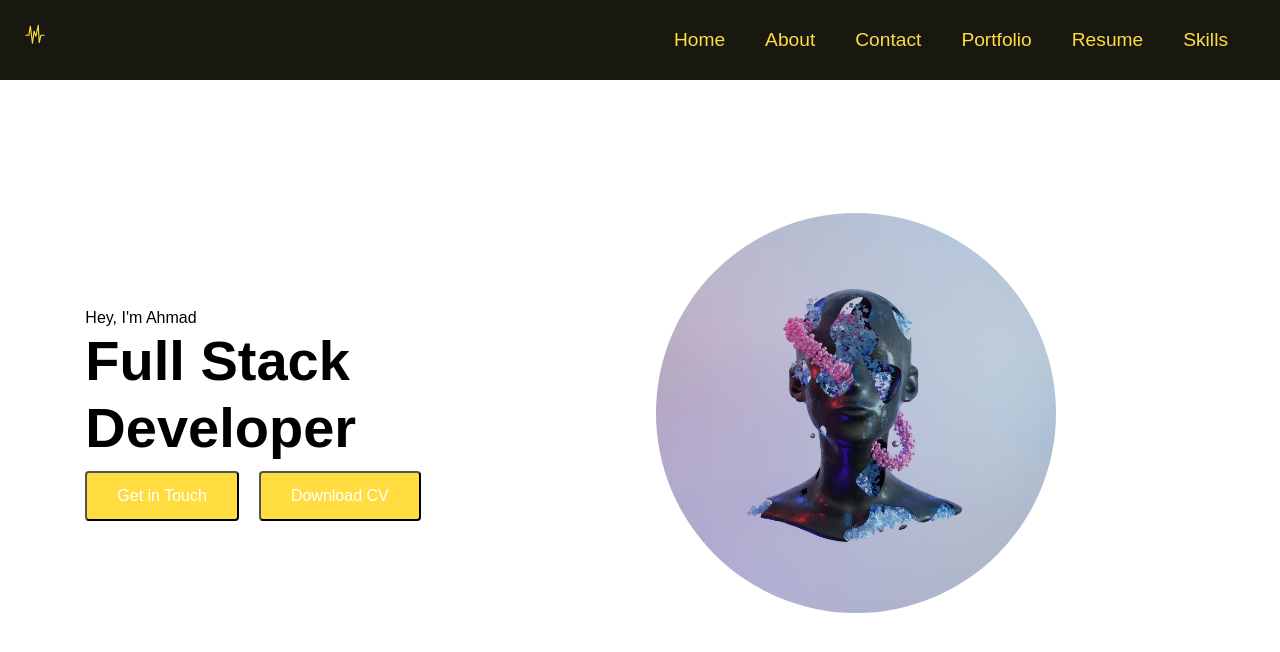
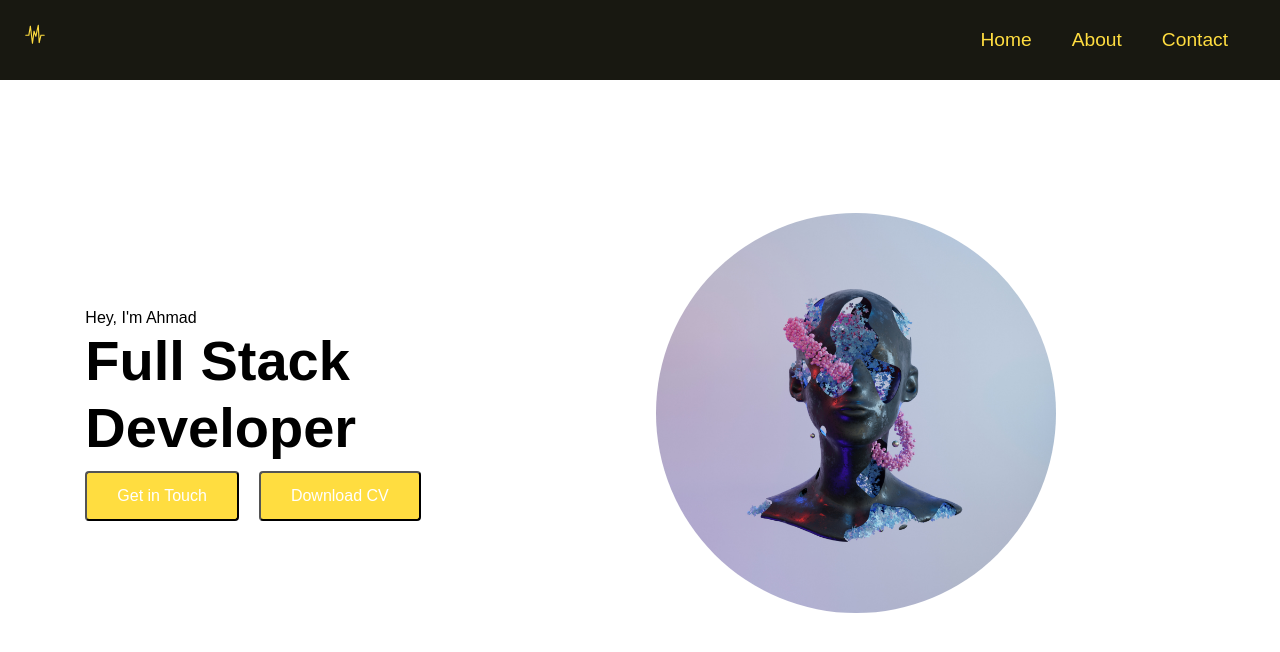
Before and after one commit to ahmad-mj/react-portfolio, a React (Create React App) app: page / in a window 1280 px wide. Shown: the top 652 px of the page. Built offline with nearby package versions, Linux system fonts and the light colour scheme; a web font is replaced by a local one.

Commit message:
Delete not used Navbar data

```diff
--- a/src/components/navbar/index.jsx
+++ b/src/components/navbar/index.jsx
@@ -17,18 +17,6 @@ const data = [
   {
     label: "Contact",
     to: "/contact",
-  },
-  {
-    label: "Portfolio",
-    to: "/portfolio",
-  },
-  {
-    label: "Resume",
-    to: "/resume",
-  },
-  {
-    label: "Skills",
-    to: "/skills",
   },
 ];
 const Navbar = () => {
```
